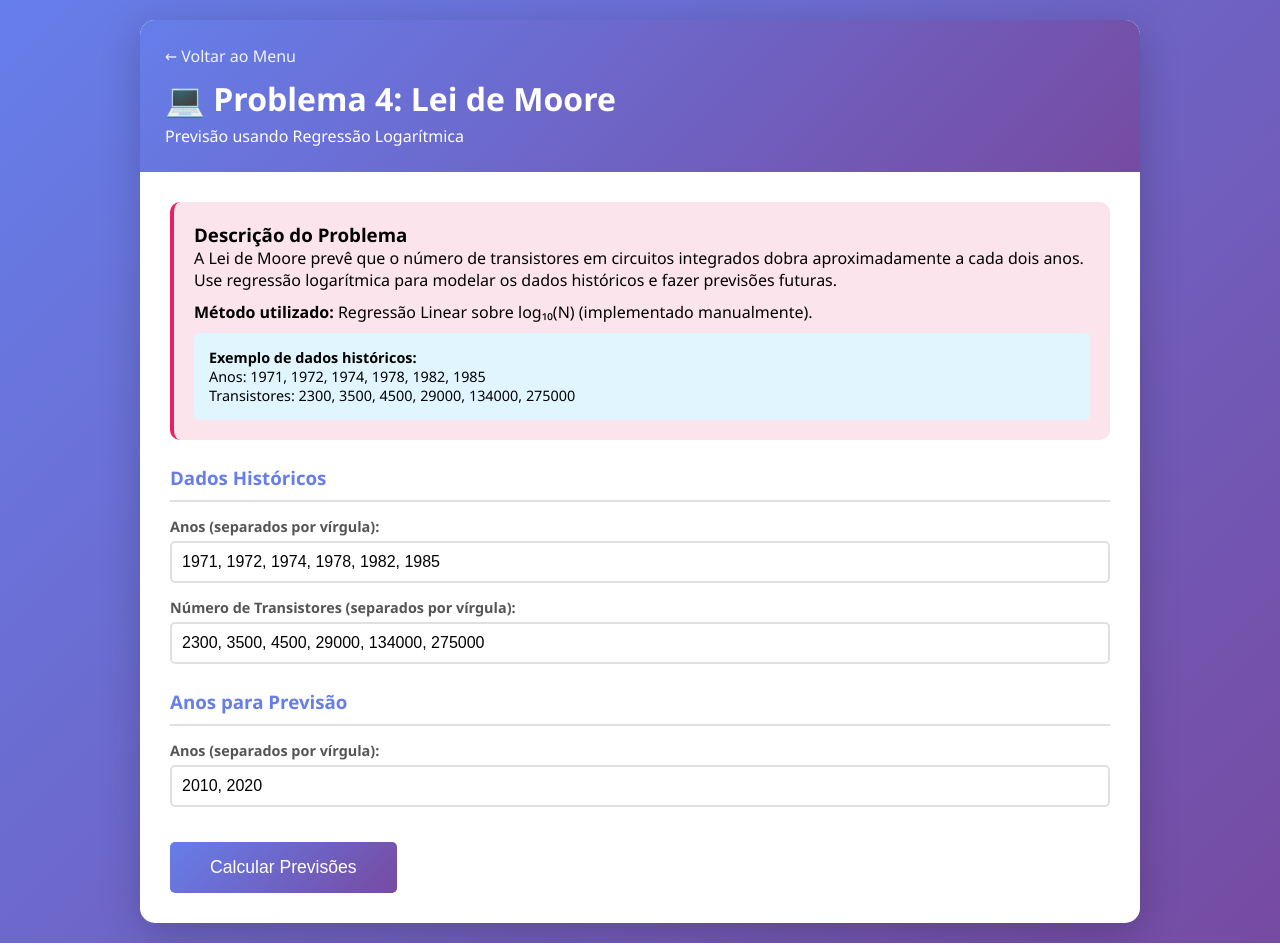
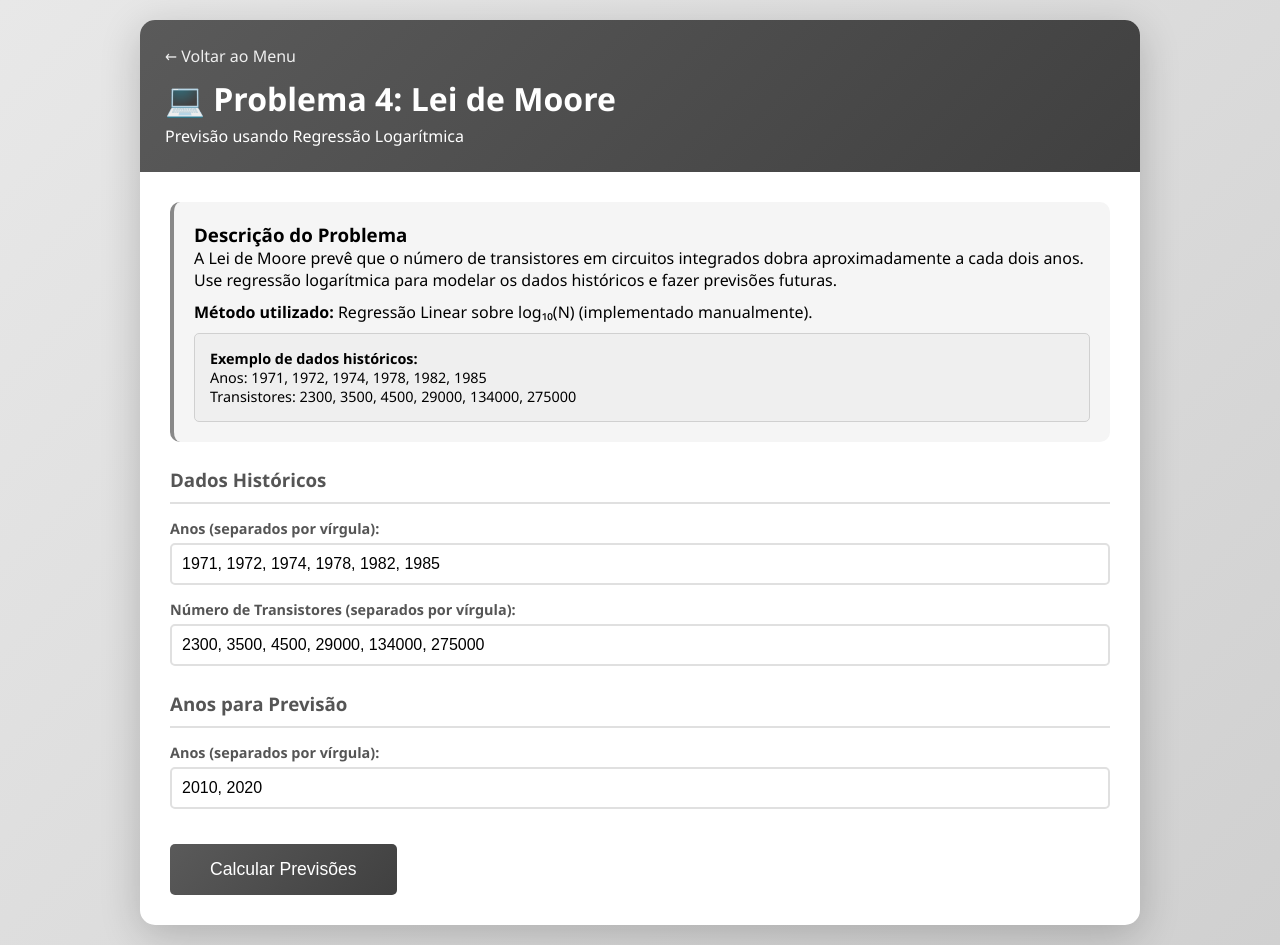
Before and after one commit to devthiagoribeiro/calculoNumericoFinal, a Flask app: page /problema4 in a window 1280 px wide. Run offline with Flask 3, Linux system fonts and the light colour scheme.

Commit message:
feita a alteração na paleta de cores

```diff
--- a/templates/problema4.html
+++ b/templates/problema4.html
@@ -13,7 +13,7 @@
 
         body {
             font-family: 'Segoe UI', Tahoma, Geneva, Verdana, sans-serif;
-            background: linear-gradient(135deg, #667eea 0%, #764ba2 100%);
+            background: linear-gradient(135deg, #e8e8e8 0%, #d0d0d0 100%);
             min-height: 100vh;
             padding: 20px;
         }
@@ -27,7 +27,7 @@
         }
 
         header {
-            background: linear-gradient(135deg, #667eea 0%, #764ba2 100%);
+            background: linear-gradient(135deg, #5a5a5a 0%, #404040 100%);
             color: white;
             padding: 25px;
             border-radius: 15px 15px 0 0;
@@ -55,11 +55,11 @@
         }
 
         .description {
-            background: #fce4ec;
+            background: #f5f5f5;
             padding: 20px;
             border-radius: 10px;
             margin-bottom: 25px;
-            border-left: 4px solid #e91e63;
+            border-left: 4px solid #888888;
         }
 
         .form-section {
@@ -67,7 +67,7 @@
         }
 
         .form-section h3 {
-            color: #667eea;
+            color: #555555;
             margin-bottom: 15px;
             padding-bottom: 10px;
             border-bottom: 2px solid #e0e0e0;
@@ -96,11 +96,11 @@
 
         input[type="text"]:focus {
             outline: none;
-            border-color: #667eea;
+            border-color: #888888;
         }
 
         button {
-            background: linear-gradient(135deg, #667eea 0%, #764ba2 100%);
+            background: linear-gradient(135deg, #5a5a5a 0%, #404040 100%);
             color: white;
             border: none;
             padding: 15px 40px;
@@ -129,7 +129,7 @@
         }
 
         #resultado h3 {
-            color: #667eea;
+            color: #555555;
             margin-bottom: 15px;
         }
 
@@ -138,7 +138,7 @@
             padding: 15px;
             margin-bottom: 10px;
             border-radius: 5px;
-            border-left: 3px solid #e91e63;
+            border-left: 3px solid #888888;
         }
 
         .resultado-item strong {
@@ -167,11 +167,12 @@
         }
 
         .info-box {
-            background: #e1f5fe;
+            background: #efefef;
             padding: 15px;
             border-radius: 5px;
             margin-top: 10px;
             font-size: 0.9em;
+            border: 1px solid #d0d0d0;
         }
 
         .previsao-card {
@@ -183,7 +184,7 @@
         }
 
         .previsao-card h4 {
-            color: #558b2f;
+            color: #555555;
             margin-bottom: 10px;
         }
 
@@ -199,7 +200,7 @@
 
         textarea:focus {
             outline: none;
-            border-color: #667eea;
+            border-color: #888888;
         }
     </style>
 </head>
```
Also changed, not shown: templates/index.html (+12 -7 lines), templates/problema1.html (+9 -9 lines), templates/problema2.html (+11 -10 lines), templates/problema3.html (+12 -11 lines).
